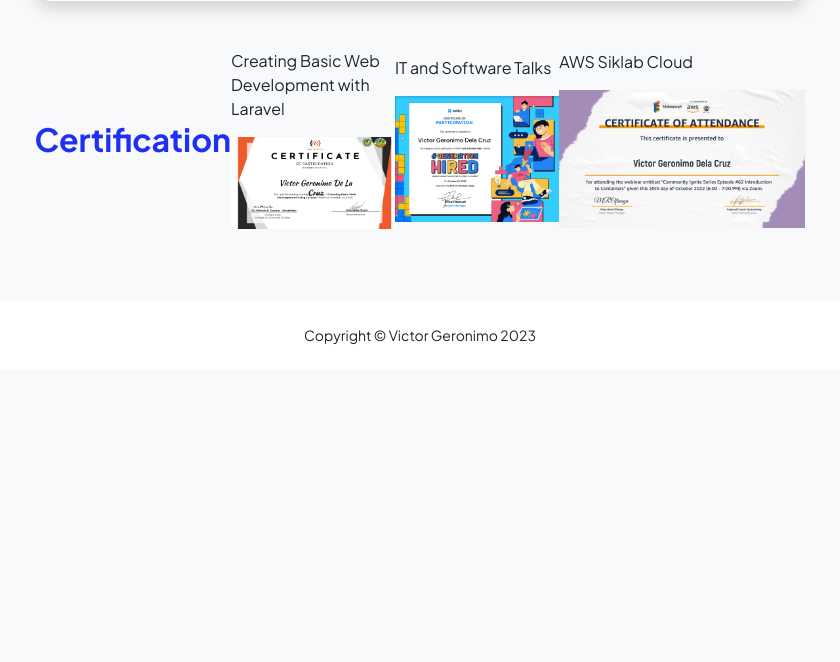
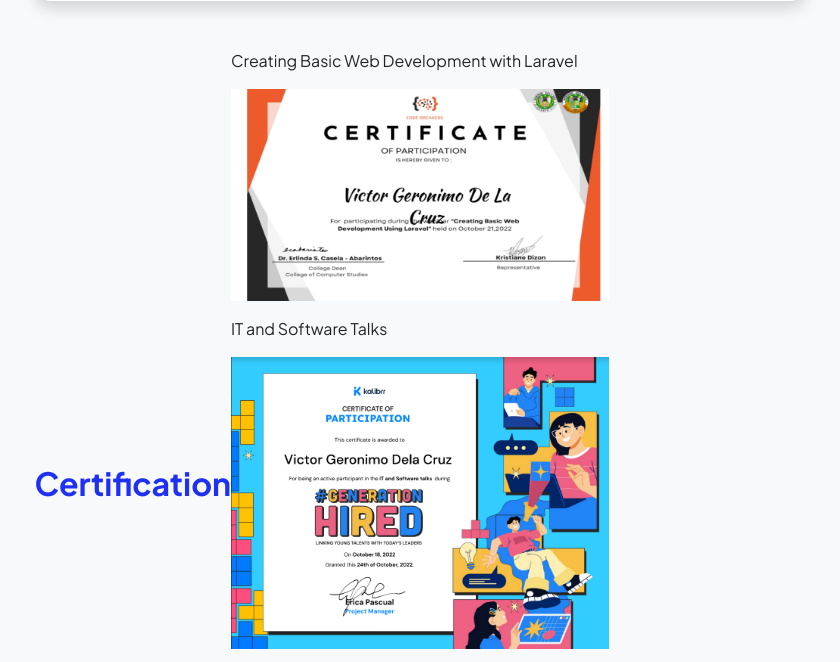
Before and after one commit to torgeronimo/victorgeronimo.github.io, a plain HTML site: page resume.html in a window 1280 px wide. Shown: the part 2281-2943 px from the top of the page, without its empty margins (220-1060 px from the left). Before the commit the page ends 2651 px from the top, so only its background shows below. Drawn offline with nearby package versions, Linux system fonts and the light colour scheme.

Commit message:
Update resume.html

```diff
--- a/resume.html
+++ b/resume.html
@@ -177,18 +177,21 @@
                                 <h2 class="text-primary fw-bolder mb-0">Certification</h2>
                                 <!-- Download resume button-->
                                 <!-- Note: Set the link href target to a PDF file within your project-->
-                                <div>
+                                <div class="row g-3">
+                                    <div class="col-md-8">
                                         <p>Creating Basic Web Development with Laravel</p>
                                         <img class="img-fluid" src="assets/code.png"><img>
                                     </div>
-                                <div>
+                                    <div class="col-md-8">
                                         <p>IT and Software Talks</p>
                                         <img class="img-fluid" src="assets/kalibr.png"><img>
                                     </div>
-                                <div>
+                                    <div class="col-md-8">
                                         <p>AWS Siklab Cloud</p>
                                         <img class="img-fluid" src="assets/Siklab.png"><img>
                                     </div>
+                                </div>
+
                             </div>
                     </div>
                 </div>
```
Lines whose indentation alone changed are shown as unchanged.
